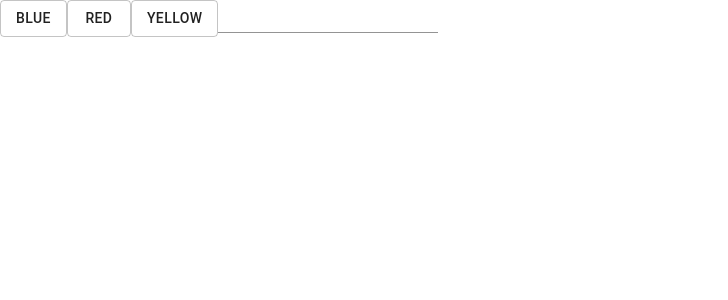
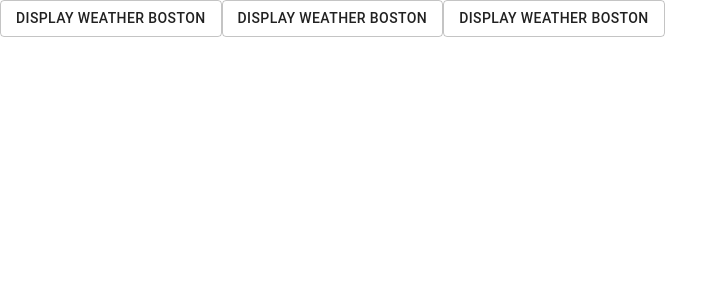
Before and after one commit to olivervz/feels-like, a React (Create React App) app in the folder client/: page / in a window 1280 px wide. Shown: the top 300 px of the page, without its empty margins (0-728 px from the left). Built offline with nearby package versions, Linux system fonts and the light colour scheme.

Commit message:
Working for static cities

```diff
--- a/client/src/components/Main.js
+++ b/client/src/components/Main.js
@@ -3,53 +3,106 @@ import { Typography } from '@material-ui/core';
 import { Button } from '@material-ui/core';
 import CssBaseline from '@material-ui/core/CssBaseline';
 import Input from '@material-ui/core/Input';
-import { useState } from 'react'
+import { useState, useEffect } from 'react'
 
 const Main = () => {
 
   const [backgroundState, setBackgroundState] = useState({
     color: 'white',
     userInput: '',
-    userInputInvalid: false
+    userInputInvalid: false,
   })
 
-  const makeBlue = () => {
-    setBackgroundState({...backgroundState, color: 'blue'})
+  const [weatherState, setWeatherState] = useState({
+    loaded: false,
+    city: null,
+    weatherData: null,
+    temperature: null,
+    feelsLike: null,
+    humidity: null,
+    windSpeed: null,
+    cloudiness: null,
+    rainVolume: null,
+    snowVolume: null,
+  })
+
+  const kelvinToFahrenheit = (temp) => {
+    return (temp - 273.15) * (9/5) + 32
   }
-  const makeRed = () => {
-    setBackgroundState({...backgroundState, color: 'red'})
+
+  const kelvinToCelsius = (temp) => {
+    return (temp - 273.15)
   }
-  const makeYellow = () => {
-    setBackgroundState({...backgroundState, color: 'yellow'})
+
+  const parseWeatherData = () => {
+    console.log(weatherState.weatherData)
+    const city = weatherState.weatherData.name
+    const temperatureK = weatherState.weatherData.main.temp
+    const temperatureF = kelvinToFahrenheit(temperatureK)
+    const temperatureC = kelvinToCelsius(temperatureK)
+    const feelsLikeK = weatherState.weatherData.main.feels_like
+    const feelsLikeF = kelvinToFahrenheit(feelsLikeK)
+    const feelsLikeC = kelvinToCelsius(feelsLikeK)
+    const humidity = weatherState.weatherData.main.humidity
+    const windSpeed = weatherState.weatherData.wind.speed
+    const cloudiness = weatherState.weatherData.clouds.all
+    // const rainVolume = weatherState.weatherData.rain.1h
+    // const snowVolume = weatherState.weatherData.rain.1h
+
+    setWeatherState({...weatherState,
+      loaded: true,
+      city: city,
+      temperatureK: temperatureK,
+      temperatureF: temperatureF,
+      temperatureC: temperatureC,
+      feelsLikeK: feelsLikeK,
+      feelsLikeF: feelsLikeF,
+      feelsLikeC: feelsLikeC,
+      humidity: humidity,
+      windSpeed: windSpeed,
+      cloudiness: cloudiness,
+      rainVolume: null,
+      snowVolume: null,
+    })
   }
-  const makePurple= () => {
-    setBackgroundState({...backgroundState, color: 'purple'})
+
+  useEffect(() => {
+    console.log('useEffect')
+    if (weatherState.weatherData !== null) {
+      parseWeatherData()
+    }
+  }, [weatherState.weatherData])
+
+  const fetchWeather = async (city) => {
+
+    const API_KEY = process.env.REACT_APP_OPEN_WEATHER_MAP_KEY
+    const address = `http://api.openweathermap.org/data/2.5/weather?q=${city}&appid=${API_KEY}`
+
+    const response = await fetch(address)
+    const weatherData = await response.json()
+    setWeatherState({...weatherState, weatherData: weatherData})
   }
-  const handleChange = (prop) => (event) => {
-    setBackgroundState({...backgroundState, userInput: event.target.value})
-  }
-  const keyPress = (event) => {
-    if(event.keyCode == 13){
-      const s = new Option().style;
-      s.color = backgroundState.userInput;
-      if (s.color !== '') {
-        setBackgroundState({...backgroundState, color: backgroundState.userInput, userInput:'', userInputInvalid: false})
-      }
-      else {
-        setBackgroundState({...backgroundState, userInputInvalid: true})
-      }
-   }
-  }
+
+  const weatherDisplay = <div>
+    <h1>Weather for {weatherState.city}</h1>
+    <h1>{weatherState.temperatureF}°F</h1>
+    <h2>Feels Like {weatherState.feelsLikeF}°F</h2>
+    <h2>{weatherState.humidity}% Humidity</h2>
+    <h2>{weatherState.windSpeed}m/s Winds</h2>
+    <h2>{weatherState.cloudiness}% Cloud Coverage</h2>
+  </div>
 
   return (
     <>
       <CssBaseline />
       <Container maxWidth='xl' disableGutters={true}>
         <Typography component="div" style={{ backgroundColor: backgroundState.color, height: '100vh' }}>
-          <Button variant='outlined' color={backgroundState.color === 'black' ? 'primary' : 'default'} onClick={makeBlue}>blue</Button>
-          <Button variant='outlined' color={backgroundState.color === 'black' ? 'primary' : 'default'} onClick={makeRed}>red</Button>
-          <Button variant='outlined' color={backgroundState.color === 'black' ? 'primary' : 'default'} onClick={makeYellow}>yellow</Button>
-          <Input id="filled-basic" label="Filled" variant="filled" onKeyDown={keyPress} onChange={handleChange('color')} error={backgroundState.userInputInvalid}/>
+          <Button variant='outlined' onClick={() => fetchWeather('boston')}>Display Weather Boston</Button>
+          <Button variant='outlined' onClick={() => fetchWeather('winnipeg')}>Display Weather Boston</Button>
+          <Button variant='outlined' onClick={() => fetchWeather('manhattan')}>Display Weather Boston</Button>
+        {weatherState.loaded &&
+          weatherDisplay
+        }
         </Typography>
       </Container>
     </>
```
Also changed, not shown: 1 other file (tests, documents, lock files or other folders).
